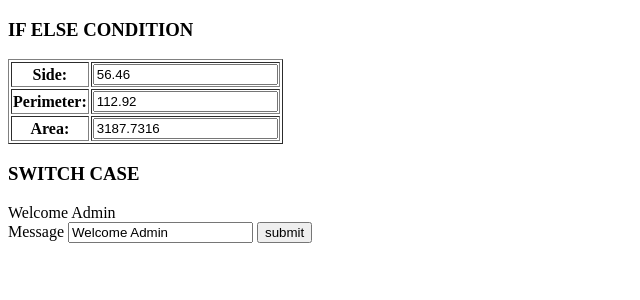
After one commit to muneebajavaidkhan/PHP_Work_2104B2, a PHP site: page /Conditions.php in a window 1280 px wide. The commit adds this page. Shown: the top 300 px of the page, without its empty margins (0-640 px from the left). Run offline with PHP 8.4, Linux system fonts and the light colour scheme.

Commit message:
Updated Work 17-10-22

```diff
--- /dev/null
+++ b/Basic/Conditions.php
@@ -0,0 +1,82 @@
+<!DOCTYPE html>
+<html lang="en">
+<head>
+    <meta charset="UTF-8">
+    <meta name="viewport" content="width=device-width, initial-scale=1.0">
+    <meta http-equiv="X-UA-Compatible" content="ie=edge">
+    <title>Document</title>
+</head>
+<body>
+
+    <h3>IF ELSE CONDITION</h3>
+
+    <?php
+    $side = 56.46;
+    $perimeter = $side * 2.0;
+
+    $area = $side * $side;
+
+    if ($side > 15 && $perimeter > 10) {
+        $sideValue = $side;
+        $perimeterValue = $perimeter;
+        $areaValue = $area;
+    } else {
+        $sideValue = 0;
+        $perimeterValue = 0;
+        $areaValue = 0;
+    }
+    ?>
+
+    <table border = 1>
+            <tr>
+                <th>Side: </th>
+                <td> <input type="text" value =  <?= $sideValue ?> > </td>
+            </tr>
+             <tr>
+                <th>Perimeter: </th>
+                <td> <input type="text" value =  <?= $perimeterValue ?> > </td>
+            </tr>
+             <tr>
+                <th>Area: </th>
+                <td> <input type="text" value =  <?= $areaValue ?> > </td>
+            </tr>
+    </table>
+
+    <h3>SWITCH CASE</h3>
+    <?php
+    $message = '';
+    $role = 'admin';
+
+    switch ($role) {
+        case 'admin':
+            $message = 'Welcome Admin';
+            break;
+
+        case 'editor':
+        case 'author':
+            $message = 'Welcome! Do you want to create a new article';
+            break;
+        case 'subscriber':
+            $message = 'Welcome! Checkout some new articles';
+            break;
+
+        default:
+            $message = 'You are not authorized to access this page';
+    }
+    echo $message;
+    ?>
+    <form action="">
+            <label for="msg">Message</label>
+            <input type="text" value = "<?= $message ?>" id = "msg" name = "message">
+
+            <input type="submit" value = "submit" onclick = "ClickEvent()">
+    </form>
+
+    <script>
+        function ClickEvent(){
+            var ValueGet = document.getElementById('msg').value;
+            alert("Successfully! "+ ValueGet);
+        }
+    </script>
+</body>
+</html>
```
Also changed, not shown: Basic/Operator.php (+44 -44 lines), Basic/basic.php (renamed from Basic/index.php).
